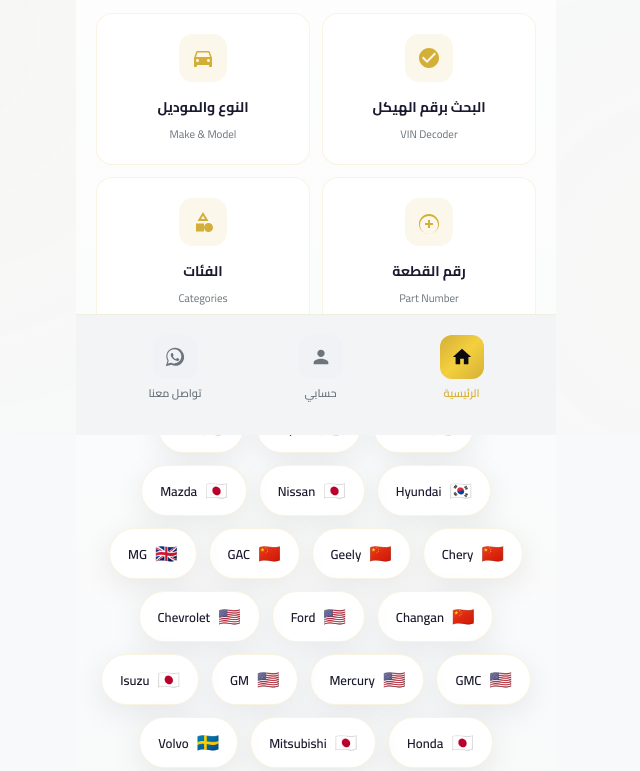
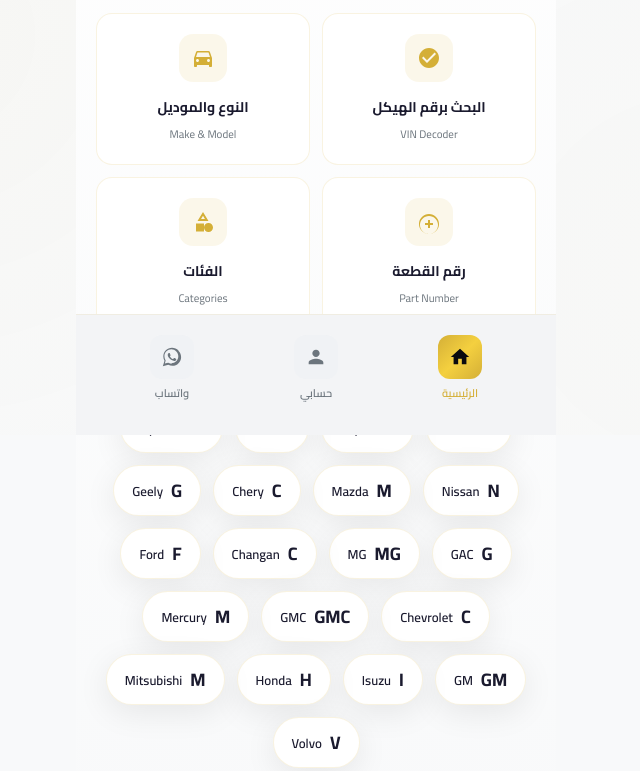
Before and after one commit to takota3090-lab/Project-2, a plain HTML site: page index.html in a window 1280 px wide. Shown: the part 365-1136 px from the top of the page, without its empty margins (324-964 px from the left). Drawn offline with Linux system fonts and the light colour scheme.

Commit message:
Update index.html

```diff
--- a/index.html
+++ b/index.html
@@ -337,6 +337,7 @@
 
         .brand-icon {
             font-size: 18px;
+            font-weight: bold;
         }
 
         /* Search Forms */
@@ -1239,7 +1240,7 @@
                     </div>
                     <div class="category-item" onclick="selectCategory(this, 'suspension')">
                         <div class="category-icon">🛞</div>
-                        <div class="category-name">الكفرات</div>
+                        <div class="category-name">المعلقة</div>
                     </div>
                     <div class="category-item" onclick="selectCategory(this, 'electrical')">
                         <div class="category-icon">⚡</div>
@@ -1374,15 +1375,34 @@
                 <div class="nav-icon">
                     <svg viewBox="0 0 24 24" fill="currentColor"><path d="M19.077 4.928C17.191 3.041 14.683 2 12.006 2 6.798 2 2.55 6.247 2.543 11.455c-.002 1.676.436 3.311 1.266 4.748L2 22l5.932-1.56c1.387.757 2.949 1.156 4.537 1.156h.004c5.205 0 9.454-4.249 9.462-9.458.004-2.526-.979-4.9-2.758-6.68zm-7.07 14.56h-.003c-1.414 0-2.802-.38-4.01-1.096l-.288-.171-3.52.925.94-3.433-.188-.298c-.788-1.25-1.204-2.693-1.202-4.168.007-4.178 3.4-7.57 7.581-7.57 2.022.007 3.922.79 5.352 2.22 1.43 1.43 2.217 3.335 2.21 5.358-.008 4.18-3.402 7.573-7.582 7.573zm4.156-5.674c-.228-.114-1.35-.666-1.56-.742-.21-.076-.362-.114-.515.114-.152.228-.59.742-.724.894-.133.152-.266.171-.494.057-.228-.114-.963-.355-1.835-1.133-.679-.604-1.137-1.35-1.27-1.578-.133-.228-.015-.352.1-.465.104-.103.228-.267.342-.401.114-.133.152-.228.228-.38.076-.152.038-.285-.019-.399-.057-.114-.514-1.24-.705-1.698-.185-.444-.374-.384-.514-.39-.133-.006-.285-.006-.438-.006-.152 0-.398.057-.607.285-.209.228-.798.78-.798 1.902 0 1.122.817 2.207.932 2.36.114.152 1.608 2.455 3.895 3.444.544.235.97.376 1.302.482.547.175 1.045.15 1.438.091.439-.066 1.35-.552 1.54-1.085.19-.533.19-.99.133-1.085-.057-.095-.209-.152-.438-.266z"/></svg>
                 </div>
-                <span class="nav-label">تواصل معنا</span>
+                <span class="nav-label">واتساب</span>
             </div>
         </nav>
     </div>
 
     <script>
-        // Brand icons mapping
+        // Brand icons mapping with company logos (text-based emoji representations)
         const brandIcons = {
-            'Lexus': '🇯🇵', 'Toyota': '🇯🇵', 'Kia': '🇰🇷', 'Hyundai': '🇰🇷', 'Nissan': '🇯🇵', 'Mazda': '🇯🇵', 'Chery': '🇨🇳', 'Geely': '🇨🇳', 'GAC': '🇨🇳', 'MG': '🇬🇧', 'Changan': '🇨🇳', 'Ford': '🇺🇸', 'Chevrolet': '🇺🇸', 'GMC': '🇺🇸', 'Mercury': '🇺🇸', 'GM': '🇺🇸', 'Isuzu': '🇯🇵', 'Honda': '🇯🇵', 'Mitsubishi': '🇯🇵', 'Volvo': '🇸🇪'
+            'Lexus': 'L',
+            'Toyota': 'T',
+            'Kia': 'K',
+            'Hyundai': 'H',
+            'Nissan': 'N',
+            'Mazda': 'M',
+            'Chery': 'C',
+            'Geely': 'G',
+            'GAC': 'G',
+            'MG': 'MG',
+            'Changan': 'C',
+            'Ford': 'F',
+            'Chevrolet': 'C',
+            'GMC': 'GMC',
+            'Mercury': 'M',
+            'GM': 'GM',
+            'Isuzu': 'I',
+            'Honda': 'H',
+            'Mitsubishi': 'M',
+            'Volvo': 'V'
         };
         const brandList = ['Lexus', 'Toyota', 'Kia', 'Hyundai', 'Nissan', 'Mazda', 'Chery', 'Geely', 'GAC', 'MG', 'Changan', 'Ford', 'Chevrolet', 'GMC', 'Mercury', 'GM', 'Isuzu', 'Honda', 'Mitsubishi', 'Volvo'];
 
```
